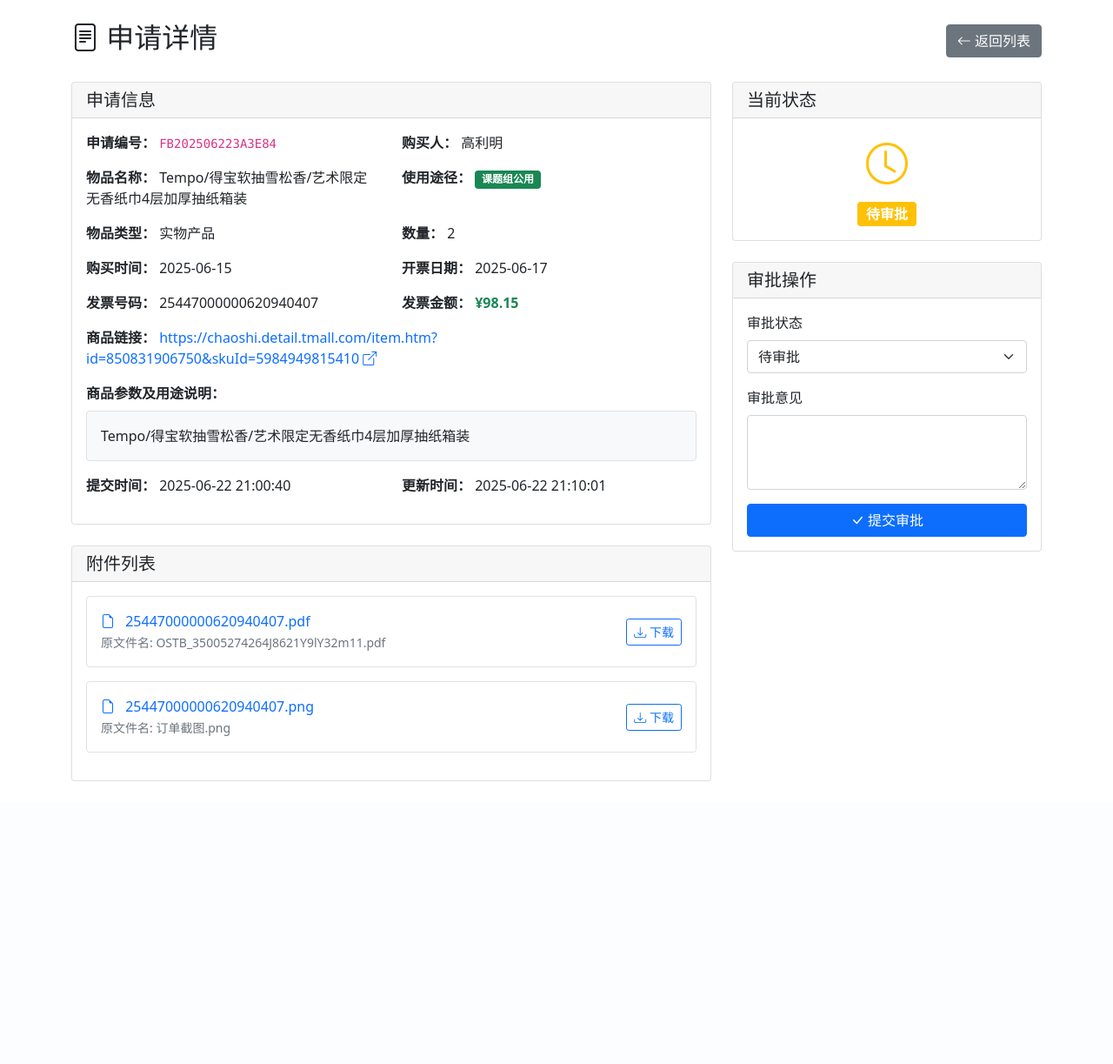
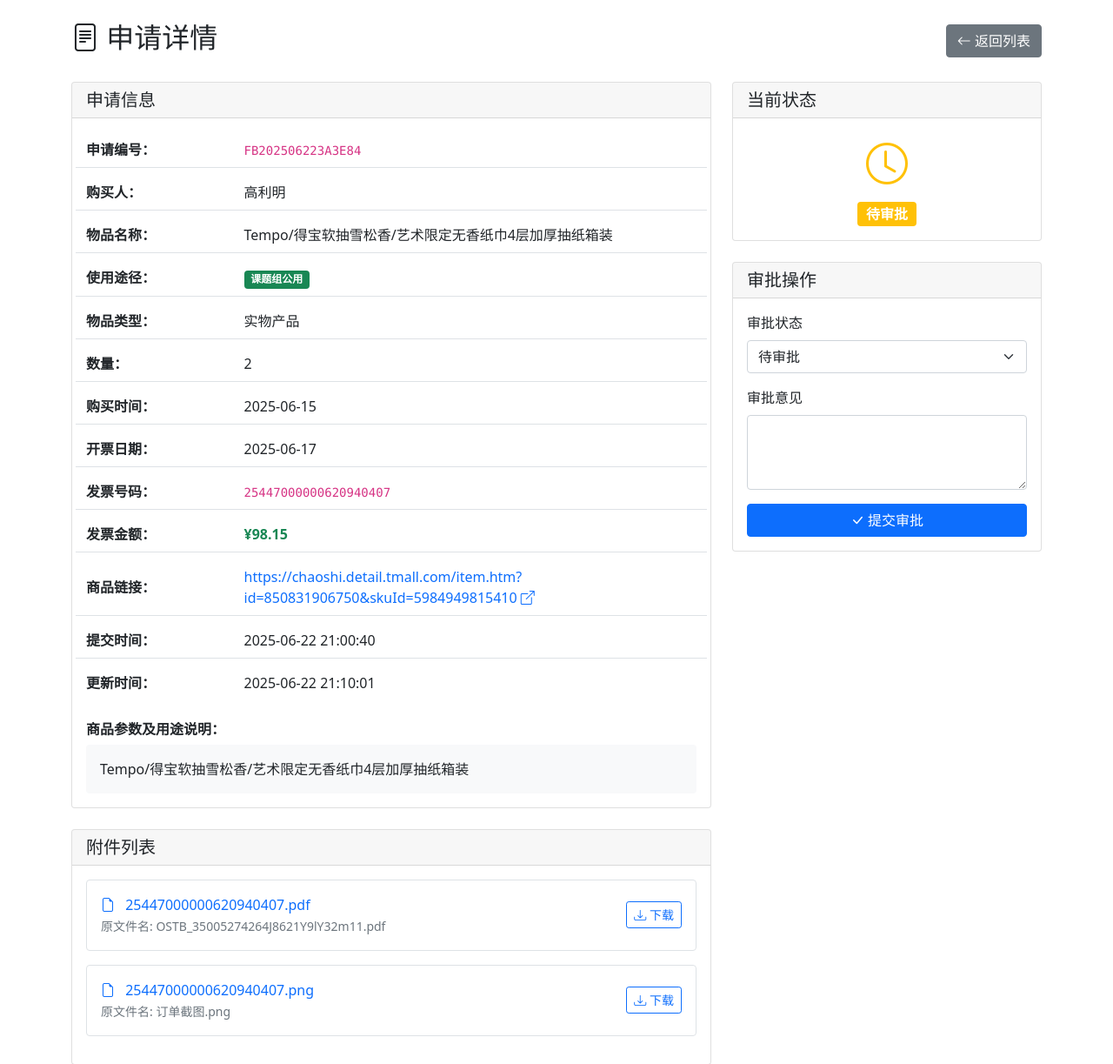
Before and after one commit to pianconglab/Invoice-Reimbursement-System, a Flask app: a page that uses templates/admin_detail.html in a window 1280 px wide. Shown: the part 56-1279 px from the top of the page at 87% size. Before the commit the page ends 954 px from the top, so only its background shows below. Run offline with Flask 3, Linux system fonts and the light colour scheme; a user stored in the database is signed in; data comes from the database, SQL or seed files in the repository; both versions use the stored data as it was after the commit; some libraries are stand-ins or nearby versions.

Commit message:
优化管理员详情页面的布局，调整申请信息的展示方式，提升用户体验。同时更新数据库文件。

```diff
--- a/templates/admin_detail.html
+++ b/templates/admin_detail.html
@@ -18,51 +18,116 @@
                 <h5 class="mb-0">申请信息</h5>
             </div>
             <div class="card-body">
-                <div class="row">
-                    <div class="col-md-6 mb-3">
+                <div class="row g-2">
+                    <div class="col-12">
+                        <div class="row align-items-center py-2 border-bottom">
+                            <div class="col-4 col-sm-3">
                                 <strong>申请编号：</strong>
+                            </div>
+                            <div class="col-8 col-sm-9">
                                 <code>{{ application[1] }}</code>
                             </div>
-                    <div class="col-md-6 mb-3">
+                        </div>
+                    </div>
+                    <div class="col-12">
+                        <div class="row align-items-center py-2 border-bottom">
+                            <div class="col-4 col-sm-3">
                                 <strong>购买人：</strong>
+                            </div>
+                            <div class="col-8 col-sm-9">
                                 {{ application[2] }}
                             </div>
-                    <div class="col-md-6 mb-3">
+                        </div>
+                    </div>
+                    <div class="col-12">
+                        <div class="row align-items-center py-2 border-bottom">
+                            <div class="col-4 col-sm-3">
                                 <strong>物品名称：</strong>
+                            </div>
+                            <div class="col-8 col-sm-9">
                                 {{ application[4] }}
                             </div>
-                    <div class="col-md-6 mb-3">
+                        </div>
+                    </div>
+                    <div class="col-12">
+                        <div class="row align-items-center py-2 border-bottom">
+                            <div class="col-4 col-sm-3">
                                 <strong>使用途径：</strong>
-                        <span class="badge bg-{% if application[6] == '个人使用' %}info{% else %}success{% endif %}">
+                            </div>
+                            <div class="col-8 col-sm-9">
+                                <span
+                                    class="badge bg-{% if application[6] == '个人使用' %}info{% else %}success{% endif %}">
                                     {{ application[6] }}
                                 </span>
                             </div>
-                    <div class="col-md-6 mb-3">
+                        </div>
+                    </div>
+                    <div class="col-12">
+                        <div class="row align-items-center py-2 border-bottom">
+                            <div class="col-4 col-sm-3">
                                 <strong>物品类型：</strong>
+                            </div>
+                            <div class="col-8 col-sm-9">
                                 {{ application[7] }}
                             </div>
-                    <div class="col-md-6 mb-3">
+                        </div>
+                    </div>
+                    <div class="col-12">
+                        <div class="row align-items-center py-2 border-bottom">
+                            <div class="col-4 col-sm-3">
                                 <strong>数量：</strong>
+                            </div>
+                            <div class="col-8 col-sm-9">
                                 {{ application[8] }}
                             </div>
-                    <div class="col-md-6 mb-3">
+                        </div>
+                    </div>
+                    <div class="col-12">
+                        <div class="row align-items-center py-2 border-bottom">
+                            <div class="col-4 col-sm-3">
                                 <strong>购买时间：</strong>
+                            </div>
+                            <div class="col-8 col-sm-9">
                                 {{ application[9] }}
                             </div>
-                    <div class="col-md-6 mb-3">
+                        </div>
+                    </div>
+                    <div class="col-12">
+                        <div class="row align-items-center py-2 border-bottom">
+                            <div class="col-4 col-sm-3">
                                 <strong>开票日期：</strong>
+                            </div>
+                            <div class="col-8 col-sm-9">
                                 {{ application[12] }}
                             </div>
-                    <div class="col-md-6 mb-3">
+                        </div>
+                    </div>
+                    <div class="col-12">
+                        <div class="row align-items-center py-2 border-bottom">
+                            <div class="col-4 col-sm-3">
                                 <strong>发票号码：</strong>
-                        {{ application[10] }}
                             </div>
-                    <div class="col-md-6 mb-3">
+                            <div class="col-8 col-sm-9">
+                                <code>{{ application[10] }}</code>
+                            </div>
+                        </div>
+                    </div>
+                    <div class="col-12">
+                        <div class="row align-items-center py-2 border-bottom">
+                            <div class="col-4 col-sm-3">
                                 <strong>发票金额：</strong>
+                            </div>
+                            <div class="col-8 col-sm-9">
                                 <span class="text-success fw-bold">¥{{ "%.2f"|format(application[11]) }}</span>
                             </div>
-                    <div class="col-12 mb-3">
+                        </div>
+                    </div>
+                    <div class="col-12">
+                        <div class="row align-items-center py-2 border-bottom">
+                            <div class="col-4 col-sm-3">
                                 <strong>商品链接：</strong>
+                            </div>
+                            <div class="col-8 col-sm-9">
                                 {% if application[5] %}
                                 <a href="{{ application[5] }}" target="_blank" class="text-decoration-none">
                                     {{ application[5] }} <i class="bi bi-box-arrow-up-right"></i>
@@ -71,27 +136,39 @@
                                 <span class="text-muted">未提供</span>
                                 {% endif %}
                             </div>
-                    <div class="col-12 mb-3">
-                        <strong>商品参数及用途说明：</strong>
-                        <div class="mt-2">
-                            {% if application[3] %}
-                            <div class="border rounded p-3 bg-light">
-                                {{ application[3]|replace('\n', '<br>')|safe }}
-                            </div>
-                            {% else %}
-                            <span class="text-muted">未填写</span>
-                            {% endif %}
                         </div>
                     </div>
-                    <div class="col-md-6 mb-3">
+                    <div class="col-12">
+                        <div class="row align-items-center py-2 border-bottom">
+                            <div class="col-4 col-sm-3">
                                 <strong>提交时间：</strong>
+                            </div>
+                            <div class="col-8 col-sm-9">
                                 {{ application[15] }}
                             </div>
-                    <div class="col-md-6 mb-3">
+                        </div>
+                    </div>
+                    <div class="col-12">
+                        <div class="row align-items-center py-2">
+                            <div class="col-4 col-sm-3">
                                 <strong>更新时间：</strong>
+                            </div>
+                            <div class="col-8 col-sm-9">
                                 {{ application[16] }}
                             </div>
                         </div>
+                    </div>
+                </div>
+
+                <!-- 商品描述 -->
+                {% if application[3] %}
+                <div class="mt-4">
+                    <h6><strong>商品参数及用途说明：</strong></h6>
+                    <div class="bg-light p-3 rounded">
+                        {{ application[3]|replace('\n', '<br>')|safe }}
+                    </div>
+                </div>
+                {% endif %}
             </div>
         </div>
 
```
Also changed, not shown: reimbursement.db. Lines whose indentation alone changed are shown as unchanged.
